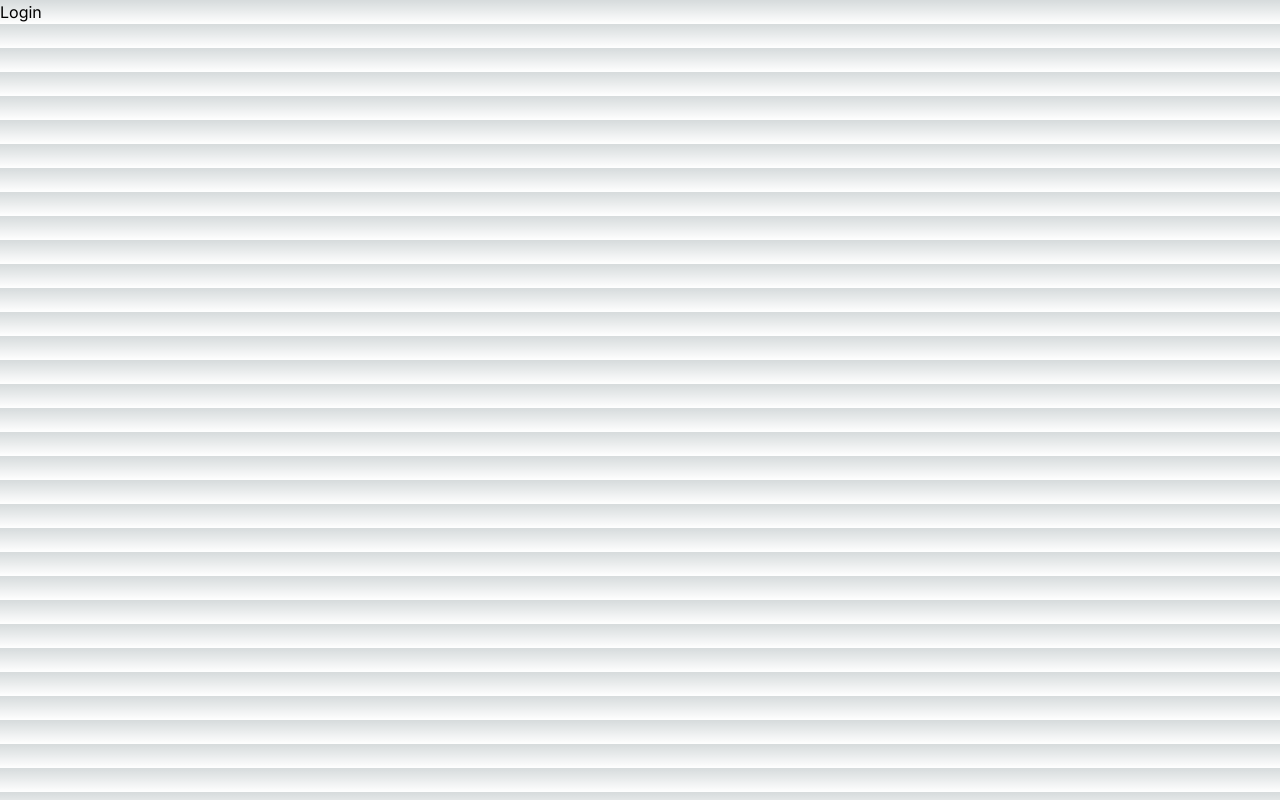
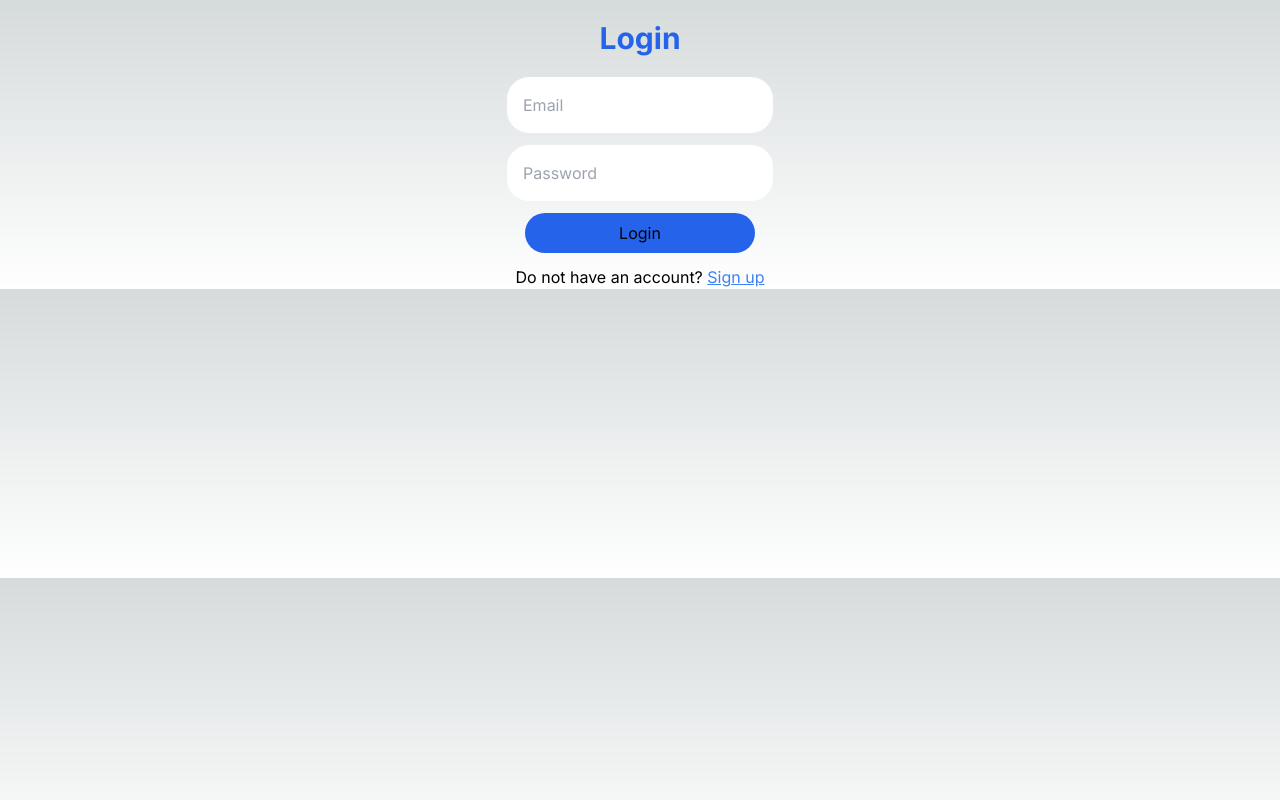
Before and after one commit to faheem-ul/Crud-App-NextJs-App-Router-, a Next.js app: page /login in a window 1280 px wide. Built offline with nearby package versions, Linux system fonts and the light colour scheme.

Commit message:
login page is ready

```diff
--- a/src/app/login/page.tsx
+++ b/src/app/login/page.tsx
@@ -1,7 +1,79 @@
-import React from "react";
+"use client";
+import { useState } from "react";
 
+import Link from "next/link";
+import { useRouter } from "next/navigation";
+
+import { signInWithEmailAndPassword } from "firebase/auth";
+
+import toast from "react-hot-toast";
+
+import { auth } from "../../config/firebaseConfig";
 function Login() {
-  return <div>Login</div>;
+  const router = useRouter();
+  const [loginEmail, setLoginEmail] = useState<string>("");
+  const [loginPassword, setLoginPassword] = useState<string>("");
+  const [loginError, setLoginError] = useState<string>("");
+
+  const handleLoginFormSubmit = async (e: React.FormEvent<HTMLFormElement>) => {
+    e.preventDefault();
+    setLoginError("");
+
+    if (loginEmail === "" || loginPassword === "") {
+      toast.error("please enter all fields");
+    } else {
+      try {
+        const loginUserCredentials = await signInWithEmailAndPassword(
+          auth,
+          loginEmail,
+          loginPassword
+        );
+        toast.success("Login successful");
+        router.push("/profile");
+      } catch (err: any) {
+        setLoginError(err.message);
+      }
+    }
+  };
+  return (
+    <div>
+      <h1 className="text-[30px] text-center py-4 font-bold text-blue-600">
+        Login
+      </h1>
+      <form
+        className="flex flex-col gap-3 items-center justify-center"
+        onSubmit={handleLoginFormSubmit}
+      >
+        <input
+          className="p-4 text-black rounded-[22px]"
+          type="email"
+          placeholder="Email"
+          value={loginEmail}
+          onChange={(e) => setLoginEmail(e.target.value)}
+        />
+        <input
+          className="p-4 text-black rounded-[22px]"
+          type="password"
+          placeholder="Password"
+          value={loginPassword}
+          onChange={(e) => setLoginPassword(e.target.value)}
+        />
+        <button
+          className="p-2 bg-blue-600 rounded-[22px] w-[230px]"
+          type="submit"
+        >
+          Login
+        </button>
+        <p>
+          Do not have an account?{" "}
+          <Link href="/signup">
+            <span className="underline text-blue-500">Sign up</span>
+          </Link>
+        </p>
+      </form>
+      {loginError && <p className="text-red-500 text-center">{loginError}</p>}
+    </div>
+  );
 }
 
 export default Login;
```
Also changed, not shown: src/context/context.tsx (added).
